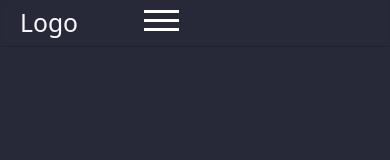
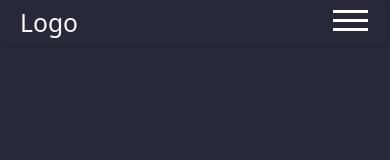
Before and after one commit to Jamesgit22/Threadi, a React (Create React App) app in the folder client/: page / in a window 390 px wide. Shown: the top 160 px of the page. Built offline with nearby package versions, Linux system fonts and the light colour scheme; the HTML template or start-up script is replaced by a standard one.

Commit message:
set up nav bar

```diff
--- a/client/src/components/nav/Nav.jsx
+++ b/client/src/components/nav/Nav.jsx
@@ -1,9 +1,25 @@
 import React from 'react';
-import { useState } from 'react';
+import { useState, useEffect } from 'react';
 import './Nav.css';
 
 export default function Nav() {
   const [isOpen, setIsOpen] = useState(false);
+
+  const [isMobile, setIsMobile] = useState(false);
+
+  useEffect(() => {
+    const handleResize = () => {
+      if (window.innerWidth < window.innerHeight) {
+        setIsMobile(!isMobile);
+      } else {
+        setIsMobile(false);
+      }
+    };
+
+    window.addEventListener("resize", handleResize);
+    handleResize();
+
+  }, []);
 
   const toggleMenu = () => {
     setIsOpen((open) => !open);
@@ -16,6 +32,8 @@ export default function Nav() {
             <div id='logo-container' className='col-4'>
               <h2 id='nav-logo' className='light-txt'>Logo</h2>
             </div>
+            {isMobile && ( // add conditional statement here
+            <div className='mobile'>
               <div id='nav-links' className='col-8'>
                 <div id='hamburger-icon' onClick={() => toggleMenu()}>
                   <div className={`bar1 bars ${isOpen ? 'open' : ''}`}></div>
@@ -72,6 +90,8 @@ export default function Nav() {
                   </button>
                 </div>
               </div>
+            </div>
+          )}
           </nav>
         </div>
       </div>
```
Lines whose indentation alone changed are shown as unchanged.
